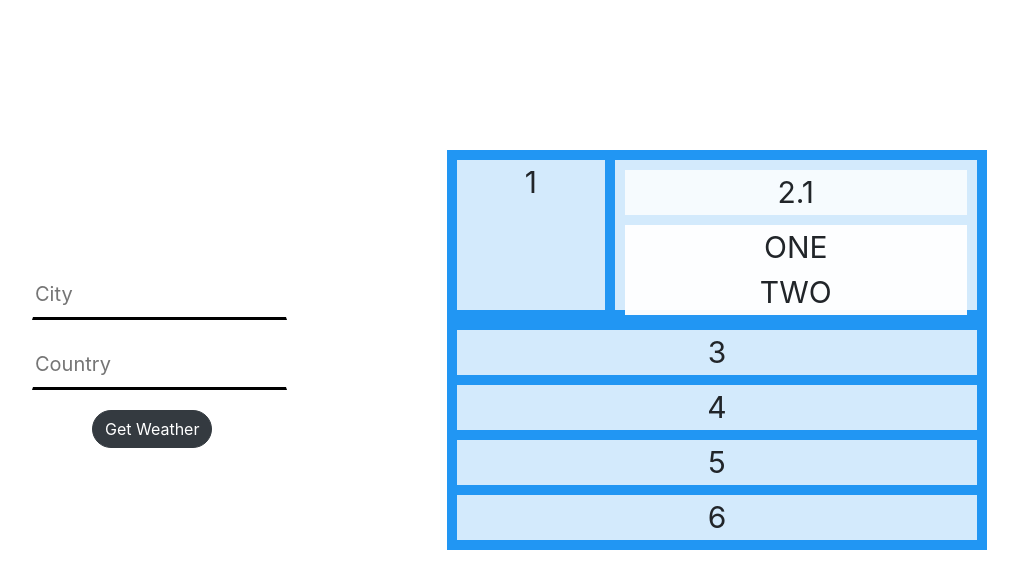
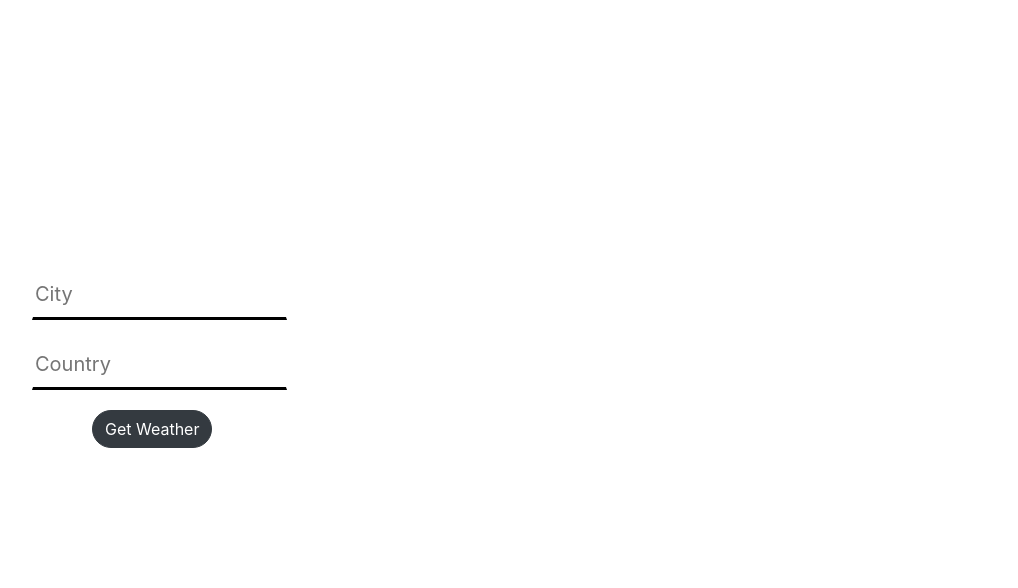
Before and after one commit to shubham860/Weather-app-ReactJs, a React (Create React App) app in the folder weather/: page / in a window 1280 px wide. Shown: the top 588 px of the page, without its empty margins (208-1226 px from the left). Built offline with nearby package versions, Linux system fonts and the light colour scheme.

Commit message:
commit-5

```diff
--- a/weather/src/components/Report.js
+++ b/weather/src/components/Report.js
@@ -9,18 +9,45 @@ class Report extends React.Component {
       return(
 
                <div class="grid-container">
-                <div class="grid-item item1">1</div>
+                <div class="grid-item item1">
+                   {
+                     temper && <p class="temper">{temper}	&#8451;</p>
+                   }
+                </div>
+
                 <div class="grid-item item2 grid-container2">
-                  <div class="grid-item item2.1">2.1</div>
-                  <div class="grid-item item2.2 grid-container2.2">
-                    <div class="grid-item item2.2.1">ONE</div>
-                    <div class="grid-item item2.2.2">TWO</div>
+                  <div class="grid-item item2.1">
+                    {
+                      appearance && <p class="app">{appearance}</p>
+                    }
+                  </div>
+                  <div class="grid-item grid-container2.2">
+                    <div class="item2.2.1">{
+
+                      }</div>
                   </div>
                 </div>
-                <div class="grid-item item3">3</div>
-                <div class="grid-item item4">4</div>
-                <div class="grid-item item5">5</div>
-                <div class="grid-item item6">6</div>
+
+                <div class="grid-item item3">
+                  {
+                    latitude && <p class="latitude">Latitude {latitude}</p>
+                  }
+                </div>
+                <div class="grid-item item4">
+                  {
+                    longitude && <p class="latitude">Longitude {longitude}</p>
+                  }
+                </div>
+                <div class="grid-item item5">
+                  {
+                    humidity && <p class="latitude">Humidity {humidity}</p>
+                  }
+                </div>
+                <div class="grid-item item6">
+                  {
+                    pressure && <p class="latitude">Pressure {pressure}</p>
+                  }
+                </div>
                 </div>
       )
   }
--- a/weather/src/components/css/Report.css
+++ b/weather/src/components/css/Report.css
@@ -6,7 +6,6 @@
   display: grid;
   grid-template-rows: 150px auto auto auto auto;
   grid-gap: 10px;
-  background-color: #2196F3;
   padding: 10px;
 }
 
@@ -14,26 +13,26 @@
   display: grid;
   grid-template-rows: auto auto;
   grid-gap: 10px;
-  background-color: #2196F3;
   padding: 10px;
 }
 
 .grid-container2.2 {
   display: grid;
-  grid-template-columns: auto auto;
   grid-gap: 10px;
-  background-color: #2196F3;
   padding: 10px;
 }
 
+
+
 .item2.2.1{
-  grid-row: auto;
   grid-column: 1;
+  grid-row: 1;
 }
 
 .item2.2.2{
-  grid-row: auto;
-  grid-column: 2;
+  grid-column: 2/3;
+  grid-row: 1;
+
 }
 
 .grid-item {
@@ -72,3 +71,10 @@
   grid-column: 1 / span 3;
   grid-row: 6;
 }
+
+
+@media (min-width:600px) {
+  .temper{
+    font-size:50px;
+  }
+}
```
